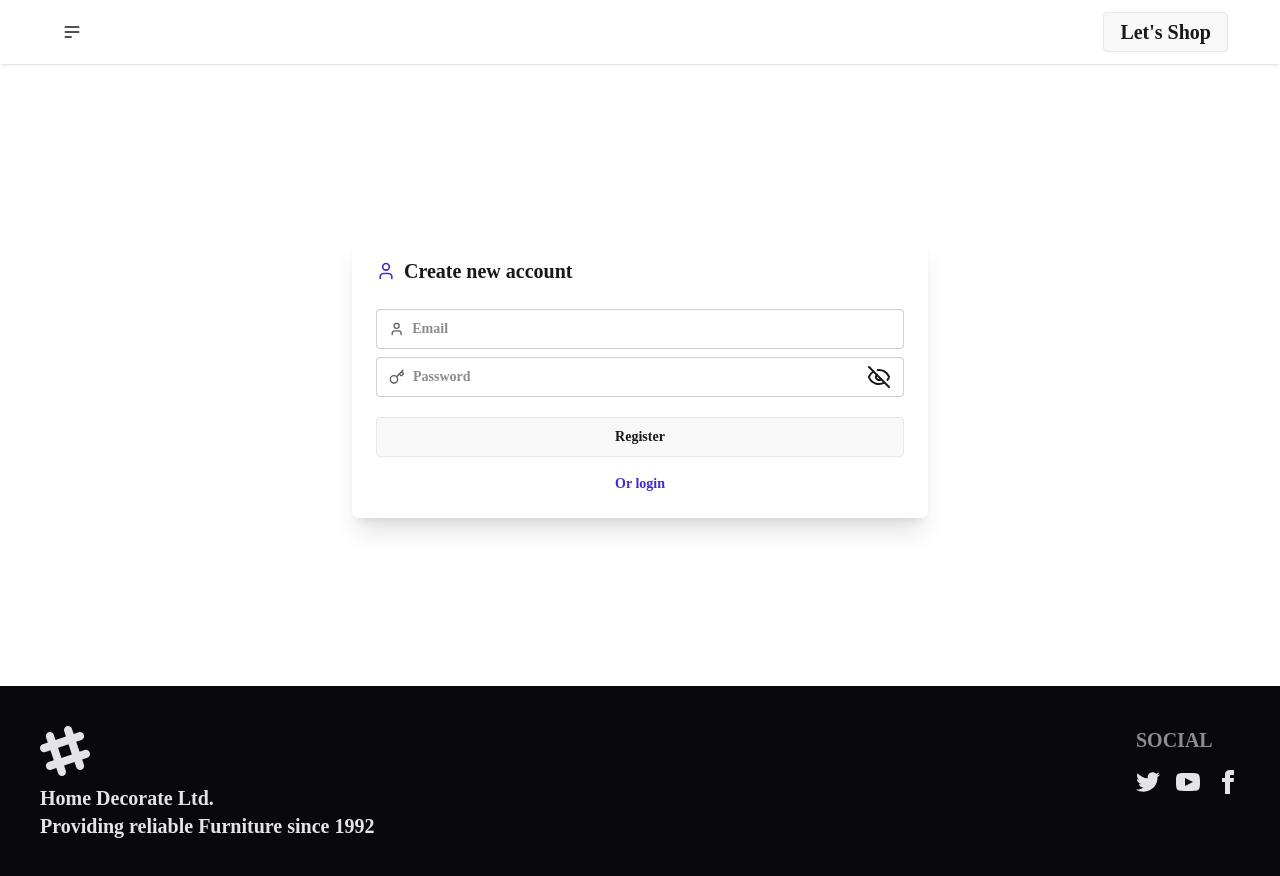
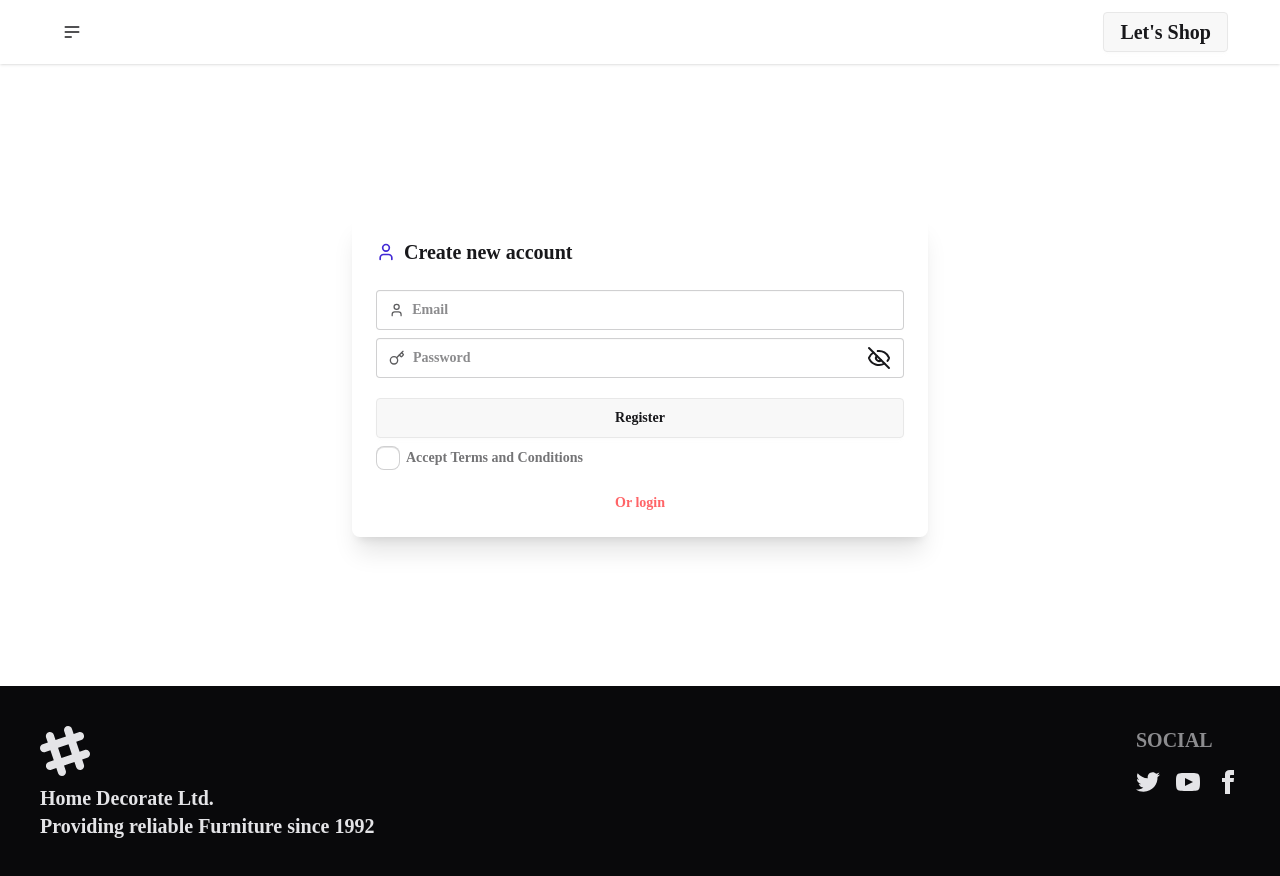
Before and after one commit to TusharChow20/projectHomeDecorator, a React (Vite) app: page /loginForm in a window 1280 px wide. Shown: the top 876 px of the page. Built offline with nearby package versions, Linux system fonts and the light colour scheme; no server answers; a web font is replaced by a local one.

Commit message:
done with password

```diff
--- a/src/Pges/LoginForm.jsx
+++ b/src/Pges/LoginForm.jsx
@@ -14,6 +14,12 @@ const LoginForm = () => {
 
     const password = e.target.password.value;
     const email = e.target.email.value;
+    const terms = e.target.terms.checked;
+    console.log("terms", terms);
+    if (!terms) {
+      setError("Please Accept Our Terms and Conditions");
+      return;
+    }
     const hasLetter = /[A-Za-z]/.test(password);
     const hasNumber = /\d/.test(password);
     const hasSpecial = /[@$!%*#?&]/.test(password);
@@ -91,15 +97,18 @@ const LoginForm = () => {
             )}
           </div>
 
-          {/* <p className="text-xs text-error mt-1">
-            Password must be 8+ characters
-          </p> */}
-
           {/* Register Button */}
           <button className="btn  mt-3">Register</button>
 
+          <div>
+            <label className="label">
+              <input type="checkbox" name="terms" className="checkbox" />
+              Accept Terms and Conditions
+            </label>
+          </div>
+
           <div className="text-center mt-2">
-            <Link to="/login" className="text-sm text-primary hover:underline">
+            <Link to="/login" className="text-sm text-red-400 hover:underline">
               Or login
             </Link>
           </div>
```
